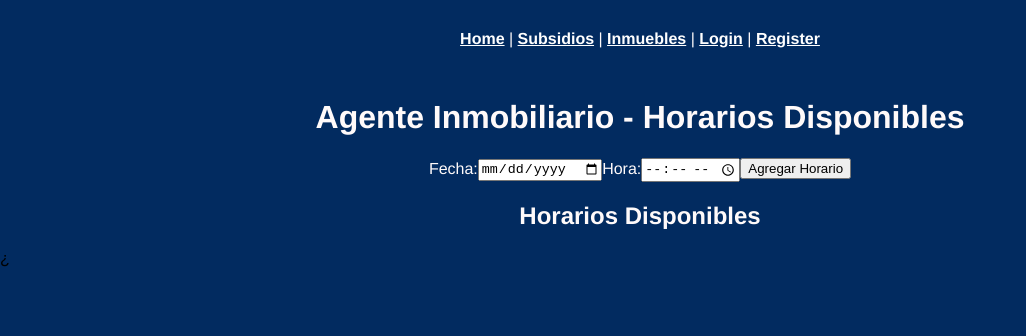
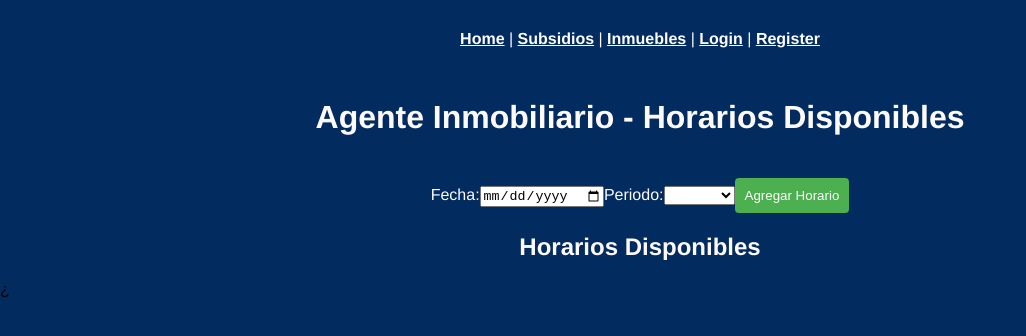
Before and after one commit to reii23/arriendosRM, a Vue app in the folder front/propiedadesweb/: page /agente in a window 1280 px wide. Shown: the top 336 px of the page, without its empty margins (0-1026 px from the left). Built offline with nearby package versions, Linux system fonts and the light colour scheme; a web font is replaced by a local one.

Commit message:
Fix horarios

```diff
--- a/front/propiedadesweb/src/views/AgenteView.vue
+++ b/front/propiedadesweb/src/views/AgenteView.vue
@@ -5,20 +5,25 @@
       <label for="fecha">Fecha:</label>
       <input type="date" v-model="nuevoHorario.fecha" required />
 
-      <label for="hora">Hora:</label>
-      <input type="time" v-model="nuevoHorario.hora" required />
+      <label for="periodo">Periodo:</label>
+      <select v-model="nuevoHorario.periodo" required>
+        <option value="Mañana">Mañana</option>
+        <option value="Tarde">Tarde</option>
+        <option value="Noche">Noche</option>
+      </select>
 
       <button type="submit">Agregar Horario</button>
     </form>
 
     <h2>Horarios Disponibles</h2>
     <ul>
-      <li v-for="horario in horarios" :key="horario.id">
-        {{ horario.fecha }} a las {{ horario.hora }}
+      <li v-for="(horario, index) in horarios" :key="index">
+        {{ horario.fecha }} - {{ horario.periodo }}
       </li>
     </ul>
   </div>
 </template>
+
 
 <script>
 export default {
@@ -27,7 +32,7 @@ export default {
     return {
       nuevoHorario: {
         fecha: '',
-        hora: ''
+        periodo: ''
       },
       horarios: []
     };
@@ -36,14 +41,43 @@ export default {
     agregarHorario() {
       this.horarios.push({ ...this.nuevoHorario });
       this.nuevoHorario.fecha = '';
-      this.nuevoHorario.hora = '';
+      this.nuevoHorario.periodo = '';
     }
   }
 };
 </script>
 
+
 <style scoped>
 
+label {
+  margin-top: 10px;
+}
 
+button {
+  margin-top: 20px;
+  padding: 10px;
+  background-color: #4CAF50;
+  color: white;
+  border: none;
+  border-radius: 4px;
+  cursor: pointer;
+}
+
+button:hover {
+  background-color: #45a049;
+}
+
+ul {
+  list-style-type: none;
+  padding: 0;
+}
+
+li {
+  background-color: #f2f2f2;
+  margin: 5px 0;
+  padding: 10px;
+  border-radius: 4px;
+}
 
 </style>
```
